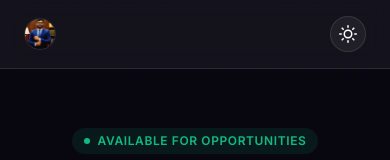
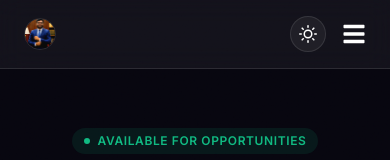
Before and after one commit to imalwic/Portfolio, a Next.js app: page / in a window 390 px wide. Shown: the top 160 px of the page. Built offline with nearby package versions, Linux system fonts and the light colour scheme.

Commit message:
Update mobile navigation and hero section styling

```diff
--- a/src/app/page.module.css
+++ b/src/app/page.module.css
@@ -87,12 +87,75 @@
   flex-shrink: 0;
 }
 
+.mobileMenuBtn {
+  display: none;
+  background: none;
+  border: none;
+  color: var(--text-primary);
+  font-size: 1.5rem;
+  cursor: pointer;
+  margin-left: 1rem;
+  z-index: 101; /* Ensure it stays above the menu */
+}
+
+.mobileMenu {
+  display: none;
+  position: absolute;
+  top: 100%;
+  left: 0;
+  width: 100%;
+  background: var(--glass-bg);
+  backdrop-filter: blur(16px);
+  -webkit-backdrop-filter: blur(16px);
+  border-bottom: 1px solid var(--glass-border);
+  flex-direction: column;
+  padding: 1rem 0;
+  transform: translateY(-100%);
+  opacity: 0;
+  pointer-events: none;
+  transition: transform 0.3s ease, opacity 0.3s ease;
+  z-index: 99;
+}
+
+.mobileMenuOpen {
+  transform: translateY(0);
+  opacity: 1;
+  pointer-events: auto;
+}
+
+.mobileNavLinks {
+  display: flex;
+  flex-direction: column;
+  align-items: center;
+  gap: 1.5rem;
+}
+
+.mobileNavLinks a {
+  font-size: 1.125rem;
+  font-weight: 500;
+  color: var(--text-secondary);
+  text-decoration: none;
+  transition: color 0.2s;
+}
+
+.mobileNavLinks a:hover {
+  color: var(--text-primary);
+}
+
 @media (max-width: 768px) {
   .header {
     padding: 1rem 1.5rem;
   }
   .navLinks {
     display: none;
+  }
+  .mobileMenuBtn {
+    display: flex;
+    align-items: center;
+    justify-content: center;
+  }
+  .mobileMenu {
+    display: flex;
   }
   .logoText {
     display: none;
@@ -174,7 +237,7 @@
   left: -10vw;
   width: 120vw;
   transform: translateY(-50%) rotate(-4deg);
-  z-index: 0;
+  z-index: -1;
   pointer-events: none;
   overflow: hidden;
   opacity: 0.15;
@@ -1084,7 +1147,7 @@
   }
 
   .heroBgMarqueeTrack span {
-    font-size: 30vw;
+    font-size: 15vw;
     -webkit-text-stroke: 1px rgba(255, 255, 255, 0.3);
   }
 
--- a/src/app/page.tsx
+++ b/src/app/page.tsx
@@ -8,7 +8,7 @@ import {
   SiPostman, SiCucumber,
   SiSwagger
 } from 'react-icons/si';
-import { FaDatabase, FaAws, FaJava, FaPython, FaHtml5, FaNodeJs, FaReact, FaDocker, FaGitAlt, FaGithub, FaJira, FaLeaf, FaArrowRight, FaDownload } from 'react-icons/fa';
+import { FaDatabase, FaAws, FaJava, FaPython, FaHtml5, FaNodeJs, FaReact, FaDocker, FaGitAlt, FaGithub, FaJira, FaLeaf, FaArrowRight, FaDownload, FaBars, FaTimes } from 'react-icons/fa';
 import { motion } from 'framer-motion';
 import CustomCursor from '../components/CustomCursor';
 import ThemeToggle from '../components/ThemeToggle';
@@ -23,6 +23,7 @@ export default function Home() {
   const [loopNum, setLoopNum] = useState(0);
   const [typingSpeed, setTypingSpeed] = useState(150);
   const [selectedProject, setSelectedProject] = useState<Project | null>(null);
+  const [isMobileMenuOpen, setIsMobileMenuOpen] = useState(false);
 
   useEffect(() => {
     // Hide splash screen after 2.5 seconds
@@ -122,6 +123,24 @@ export default function Home() {
             <a href="#contact">Contact</a>
           </nav>
           <ThemeToggle className={styles.themeToggle} />
+          <button
+            className={styles.mobileMenuBtn}
+            onClick={() => setIsMobileMenuOpen(!isMobileMenuOpen)}
+            aria-label="Toggle mobile menu"
+          >
+            {isMobileMenuOpen ? <FaTimes /> : <FaBars />}
+          </button>
+        </div>
+
+        {/* Mobile Menu Dropdown */}
+        <div className={`${styles.mobileMenu} ${isMobileMenuOpen ? styles.mobileMenuOpen : ''}`}>
+          <nav className={styles.mobileNavLinks}>
+            <a href="#about" onClick={() => setIsMobileMenuOpen(false)}>About</a>
+            <a href="#journey" onClick={() => setIsMobileMenuOpen(false)}>Journey</a>
+            <a href="#projects" onClick={() => setIsMobileMenuOpen(false)}>Projects</a>
+            <a href="#tech" onClick={() => setIsMobileMenuOpen(false)}>Tech Stack</a>
+            <a href="#contact" onClick={() => setIsMobileMenuOpen(false)}>Contact</a>
+          </nav>
         </div>
       </header>
 
```
